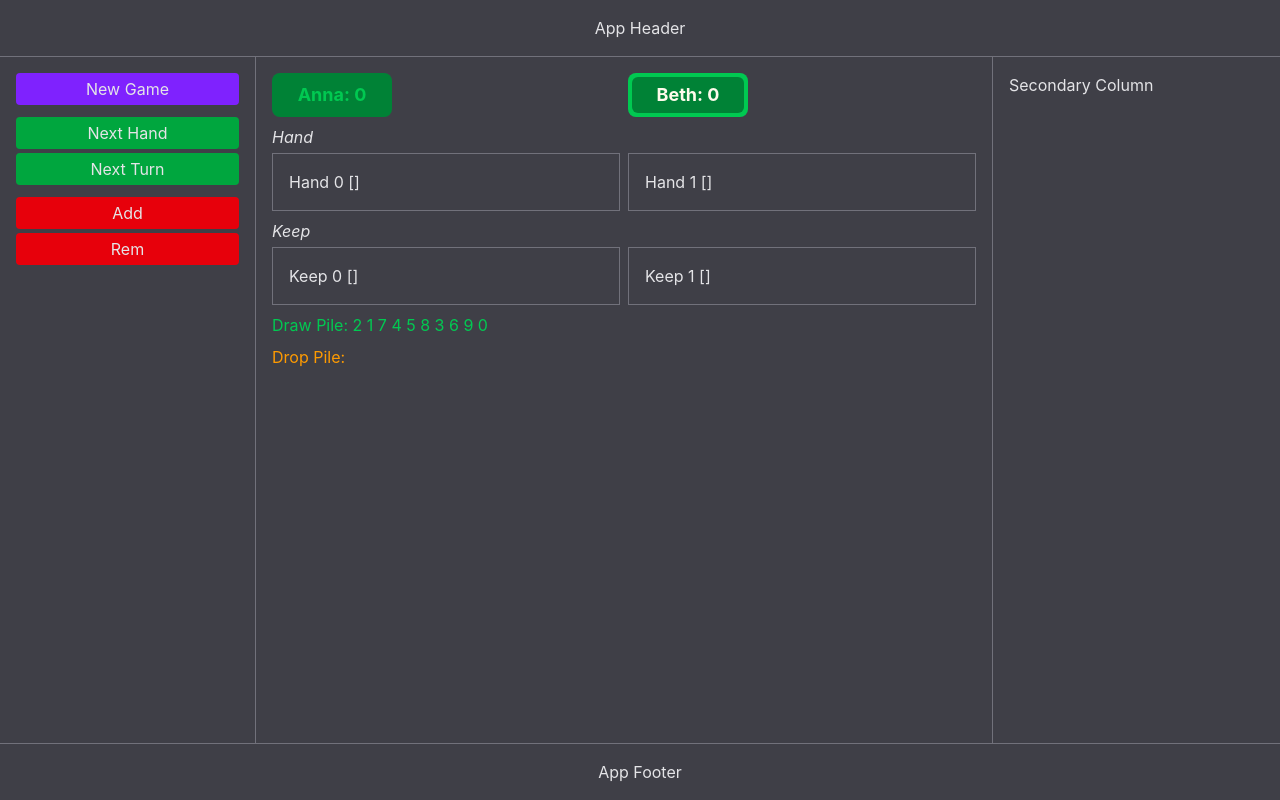
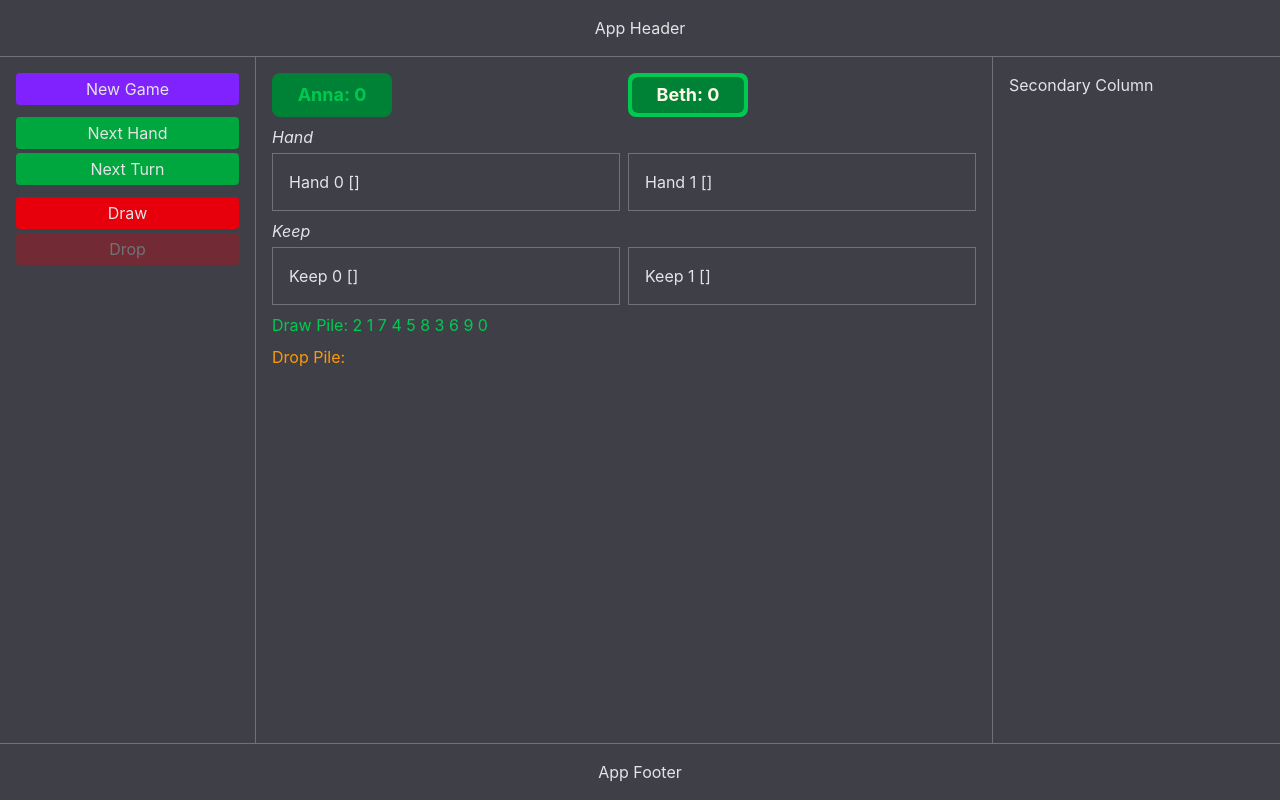
Before and after one commit to trudoholic/ccg2026, a React (Vite) app: page / in a window 1280 px wide. Both pictures are taken after a click on the button "# 2". Built offline with nearby package versions, Linux system fonts and the light colour scheme.

Commit message:
draw drop

```diff
--- a/src/components/MainControls.tsx
+++ b/src/components/MainControls.tsx
@@ -17,7 +17,11 @@ function MainControls() {
   const createPlayers = usePlayersStore(s => s.createPlayers)
   const updatePlayer = usePlayersStore(s => s.updatePlayer)
 
+  const drawPile = useDeckStore(s => s.drawPile)
+  const dropPile = useDeckStore(s => s.dropPile)
   const initDeck = useDeckStore(s => s.initDeck)
+  const updateDrawPile = useDeckStore(s => s.updateDrawPile)
+  const updateDropPile = useDeckStore(s => s.updateDropPile)
 
   function startNewGame(n:number) {
     initDeck()
@@ -41,18 +45,31 @@ function MainControls() {
     nextTurnIdx()
   }
 
-  function addCard() {
-    const newZones = players[turnIdx].zones.map((z, i) => (0 === i? {
-      ...z, cards: [...z.cards, rnd(6)]
-    }: z))
-    updatePlayer(turnIdx, {zones: newZones})
+  function drawCard() {
+    if (drawPile.length) {
+      const pile = [...drawPile]
+      const card = pile.pop()
+      updateDrawPile(pile)
+      const newZones = players[turnIdx].zones.map((z, i) => (0 === i? {
+        ...z, cards: [...z.cards, card]
+      }: z))
+      updatePlayer(turnIdx, {zones: newZones})
+    }
   }
 
-  function remCard() {
-    const newZones = players[turnIdx].zones.map((z, i) => (0 === i? {
-      ...z, cards: z.cards.filter((_, i) => 0 !== i)
-    }: z))
-    updatePlayer(turnIdx, {zones: newZones})
+  function dropCard() {
+    const zoneIdx = 0
+    const zones = players[turnIdx].zones
+    const cards = zones[zoneIdx].cards
+    if (cards.length) {
+      const dropIdx = 0
+      const pile = [...dropPile, cards[dropIdx]]
+      updateDropPile(pile)
+      const newZones = zones.map((z, zi) => (zoneIdx === zi? {
+        ...z, cards: z.cards.filter((_, ci) => dropIdx !== ci)
+      }: z))
+      updatePlayer(turnIdx, {zones: newZones})
+    }
   }
 
   return (
@@ -64,8 +81,8 @@ function MainControls() {
           <Button onClick={nextHandIdx} variant={"green"}>Next Hand</Button>
           <Button onClick={nextTurn} variant={"green"}>Next Turn</Button>
           <div className="h-1" />
-          <Button onClick={addCard} variant={"red"}>Add</Button>
-          <Button onClick={remCard} variant={"red"}>Rem</Button>
+          <Button onClick={drawCard} variant={"red"} disabled={!drawPile.length}>Draw</Button>
+          <Button onClick={dropCard} variant={"red"} disabled={!players[turnIdx].zones[0].cards.length}>Drop</Button>
         </>
       ): (
         <>
--- a/src/components/MainView.tsx
+++ b/src/components/MainView.tsx
@@ -43,8 +43,10 @@ function MainView() {
         </div>
       ))}
 
-      <h1 className="text-green-500">{`Draw Pile: ${drawPile.join(' ')}`}</h1>
-      <h1 className="text-amber-500">{`Drop Pile: ${dropPile.join(' ')}`}</h1>
+      {players.length? <>
+        <h1 className="text-green-500">{`Draw Pile: ${drawPile.join(' ')}`}</h1>
+        <h1 className="text-amber-500">{`Drop Pile: ${dropPile.join(' ')}`}</h1>
+      </>: null}
 
     </div>
   )
--- a/src/store/useDeckStore.ts
+++ b/src/store/useDeckStore.ts
@@ -27,6 +27,8 @@ const initialState: DeckState = {
 
 interface DeckActions {
   initDeck: () => void
+  updateDrawPile: (list: number[]) => void
+  updateDropPile: (list: number[]) => void
 }
 
 export const useDeckStore = create<DeckState & DeckActions>(
@@ -34,5 +36,7 @@ export const useDeckStore = create<DeckState & DeckActions>(
     ...initialState,
 
     initDeck: () => set((state) => ({drawPile: shuffle(_deck), dropPile: []})),
+    updateDrawPile: (list) => set(() => ({drawPile: list})),
+    updateDropPile: (list) => set(() => ({dropPile: list})),
   })
 )
```
